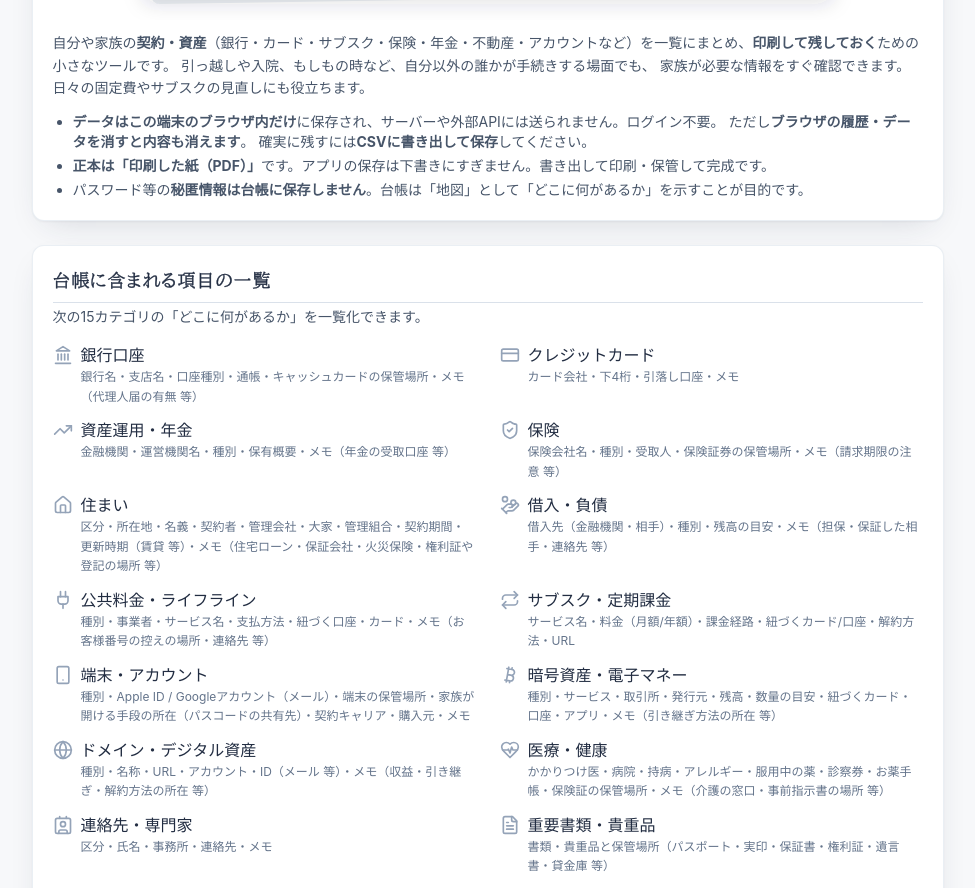
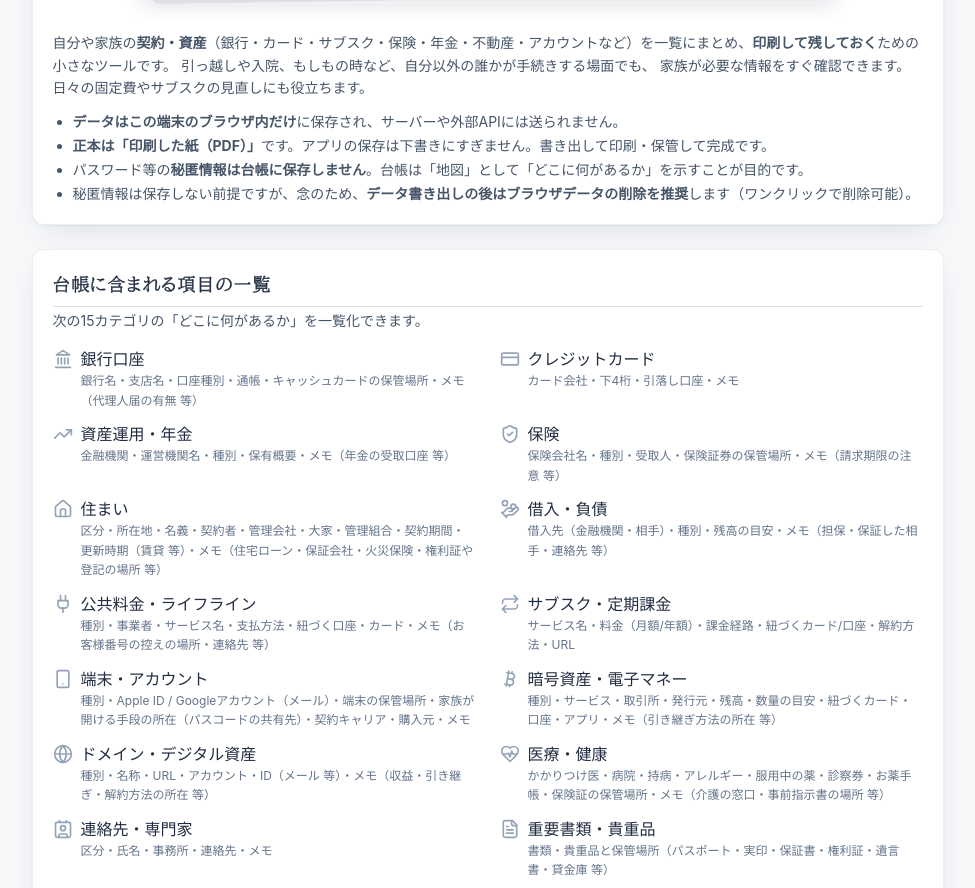
Before and after one commit to uzura89/kurashino-daicho, a Next.js app: page / in a window 1280 px wide. Shown: the part 942-1830 px from the top of the page, without its empty margins (249-1224 px from the left). Built offline with nearby package versions, Linux system fonts and the light colour scheme.

Commit message:
update site description on the top page

```diff
--- a/src/pages/index.tsx
+++ b/src/pages/index.tsx
@@ -144,10 +144,9 @@ export default function Home() {
         <ul className="mt-3 list-disc space-y-1 pl-5 text-sm text-slate-600">
           <li>
             <strong>データはこの端末のブラウザ内だけ</strong>
-            に保存され、サーバーや外部APIには送られません。ログイン不要。 ただし
-            <strong>ブラウザの履歴・データを消すと内容も消えます</strong>。
-            確実に残すには<strong>CSVに書き出して保存</strong>してください。
+            に保存され、サーバーや外部APIには送られません。
           </li>
+
           <li>
             <strong>正本は「印刷した紙（PDF）」</strong>
             です。アプリの保存は下書きにすぎません。書き出して印刷・保管して完成です。
@@ -155,6 +154,11 @@ export default function Home() {
           <li>
             パスワード等の<strong>秘匿情報は台帳に保存しません</strong>
             。台帳は「地図」として「どこに何があるか」を示すことが目的です。
+          </li>
+          <li>
+            秘匿情報は保存しない前提ですが、念のため、
+            <strong>データ書き出しの後はブラウザデータの削除を推奨</strong>
+            します（ワンクリックで削除可能）。
           </li>
         </ul>
       </section>
```
